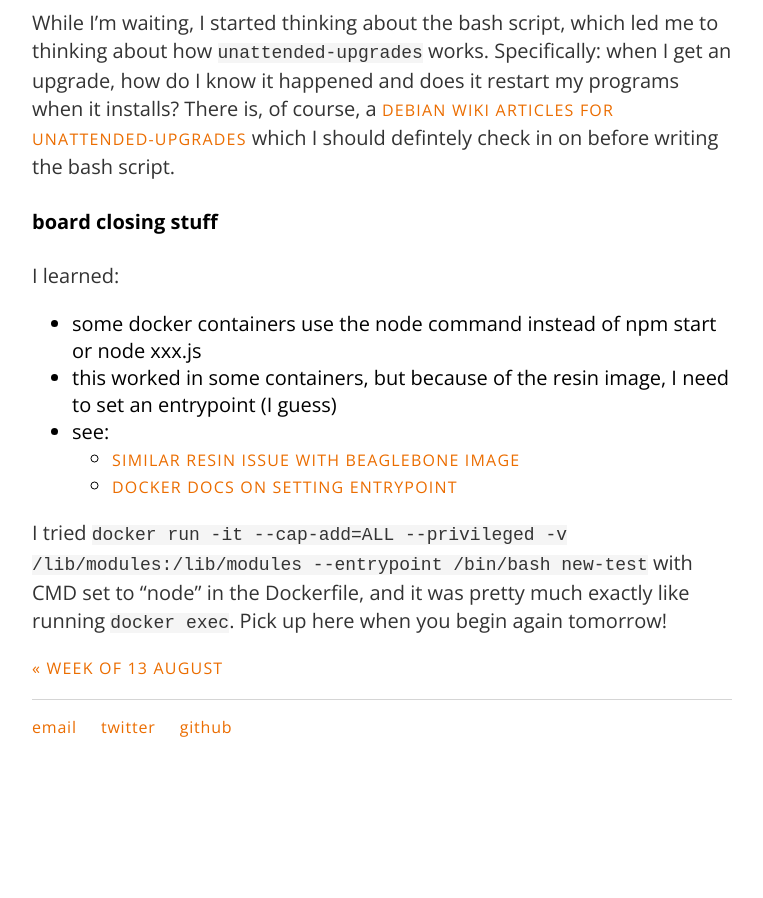
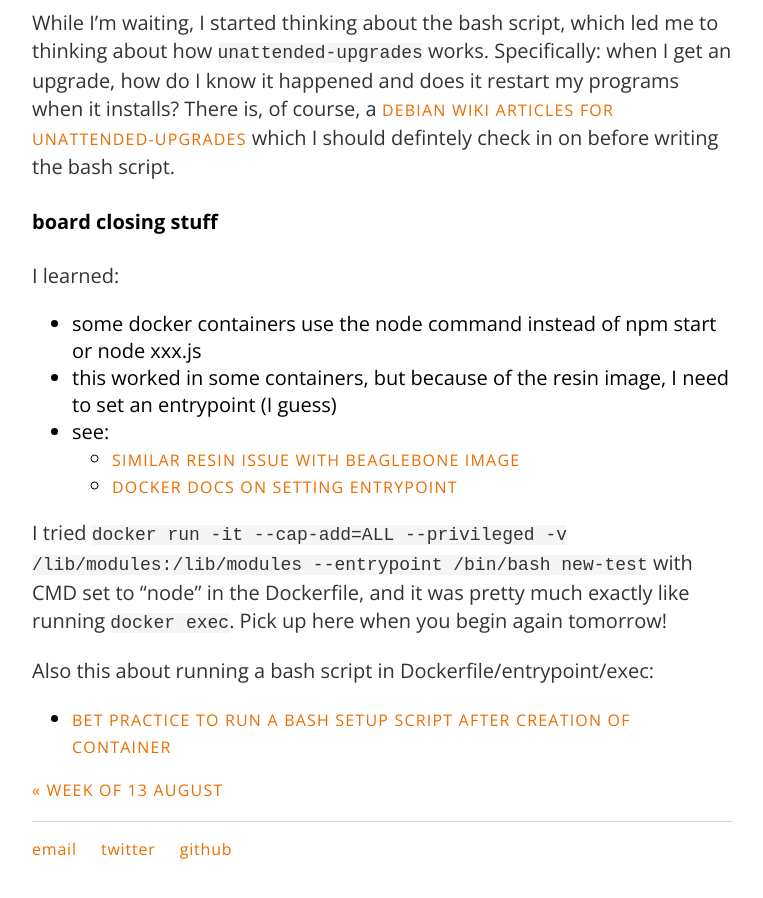
Before and after one commit to carylwyatt/carylwyatt.github.io, a Jekyll site: the page built from _posts/2018-08-20-week-of-20-august.md, in a window 1280 px wide and 900 px high, scrolled down 1517 px. Shown: the whole window, without its empty margins (258-1021 px from the left). Built offline with Jekyll 4.4.1, drawn with Linux system fonts in a browser that asks for light colours; emoji names are drawn with the system emoji font; before the commit the page ends 2295 px from its top, so only the background shows below that.

Commit message:
last minute add

```diff
--- a/_posts/2018-08-20-week-of-20-august.md
+++ b/_posts/2018-08-20-week-of-20-august.md
@@ -42,3 +42,6 @@ I learned:
   - [docker docs on setting entrypoint](https://docs.docker.com/engine/reference/run/#entrypoint-default-command-to-execute-at-runtime)
 
 I tried `docker run -it --cap-add=ALL --privileged -v /lib/modules:/lib/modules --entrypoint /bin/bash new-test` with CMD set to "node" in the Dockerfile, and it was pretty much exactly like running `docker exec`. Pick up here when you begin again tomorrow!
+
+Also this about running a bash script in Dockerfile/entrypoint/exec:
+  - [Bet practice to run a bash setup script after creation of container](https://forums.docker.com/t/best-practice-to-run-a-bash-setup-script-after-creation-of-container/28988)
```
